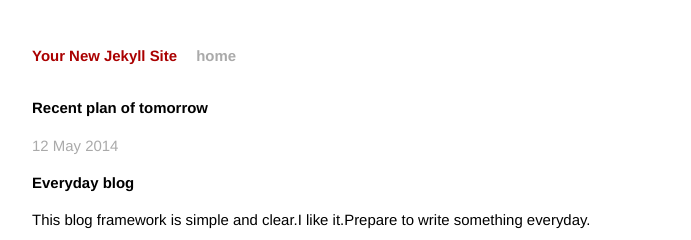
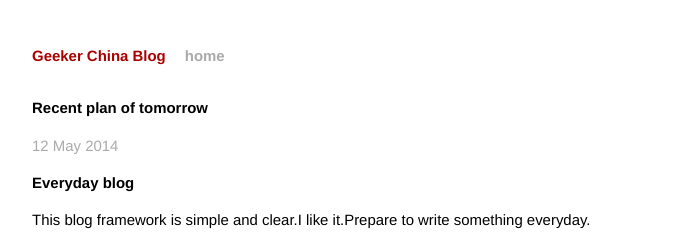
Before and after one commit to geekerchina/blog, a Jekyll site: the page built from _posts/2014-05-12-recent-plan.md, in a window 1280 px wide. Shown: the top 240 px of the page, without its empty margins (294-985 px from the left). Built offline with Jekyll 4.4.1, drawn with Linux system fonts in a browser that asks for light colours; Markdown is read by kramdown in place of the engine named in the settings.

Commit message:
modify blog name to geeker china blog

```diff
--- a/_config.yml
+++ b/_config.yml
@@ -1,4 +1,4 @@
-name: Your New Jekyll Site
+name: Geeker China Blog
 markdown: redcarpet
 pygments: true
 destination: /var/www/blog
--- a/_layouts/default.html
+++ b/_layouts/default.html
@@ -17,8 +17,8 @@
 
         <div class="site">
           <div class="header">
-            <h1 class="title"><a href="geekerchina.com/blog">{{ site.name }}</a></h1>
-            <a class="extra" href="geekerchina.com/blog">home</a>
+            <h1 class="title"><a href="/blog">{{ site.name }}</a></h1>
+            <a class="extra" href="/blog">home</a>
           </div>
 
           {{ content }}
```
Also changed, not shown: 1 other file.
